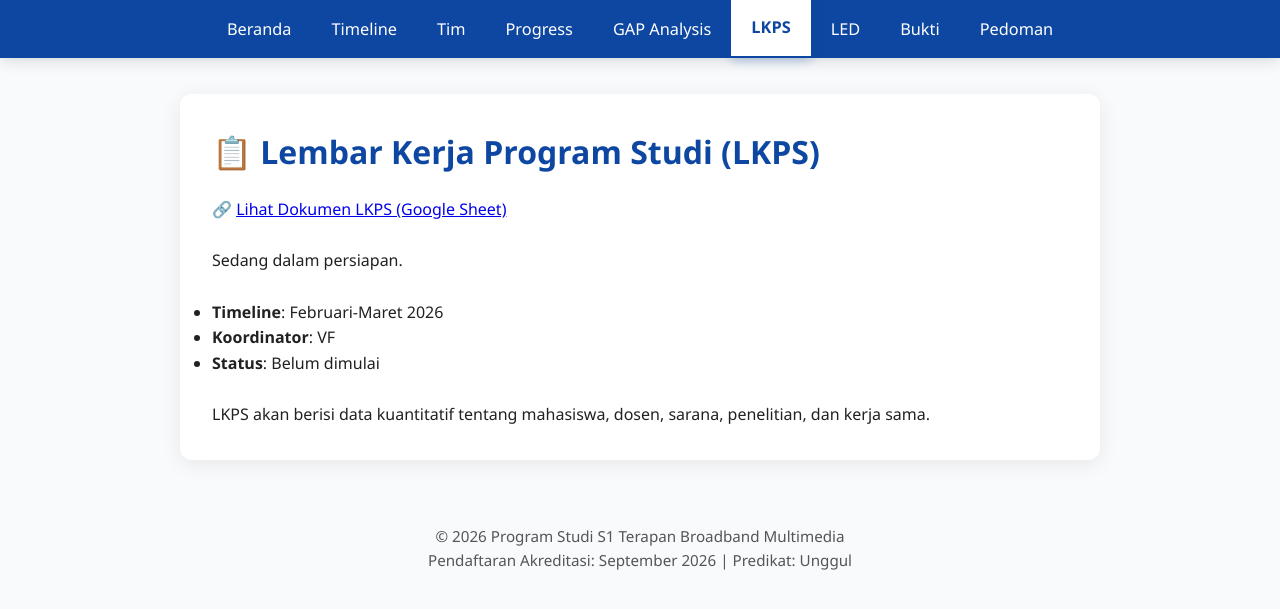
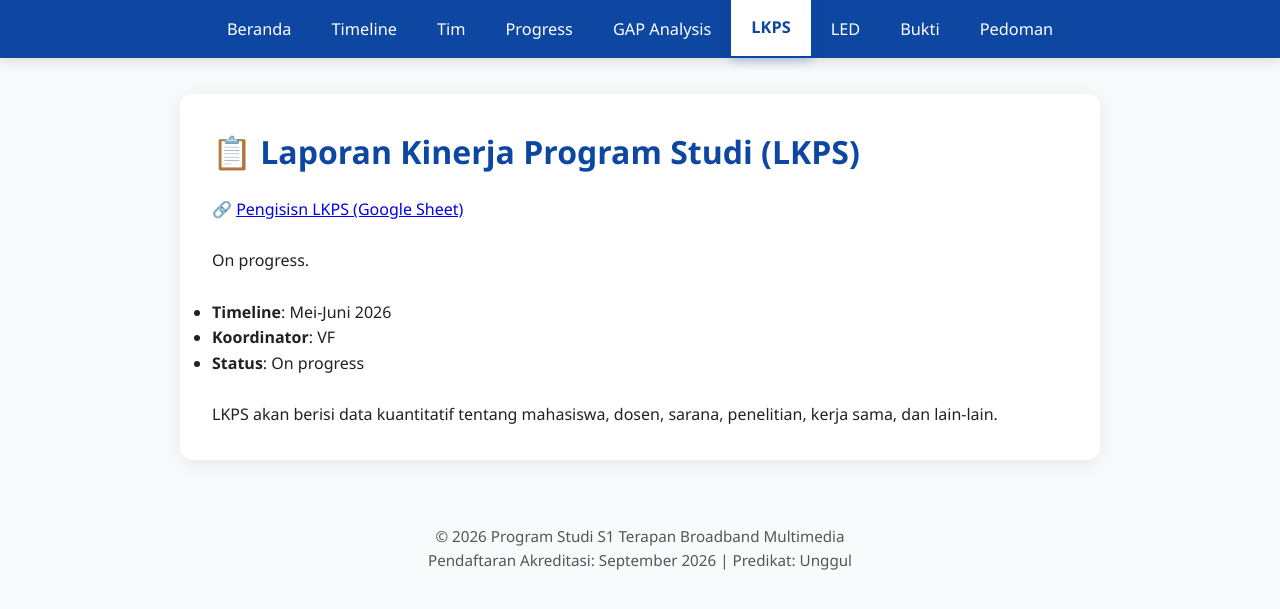
Before and after one commit to portal-psbm/aksibm-26, a Jekyll site: the page built from lkps.md, in a window 1280 px wide. Shown: the top 609 px of the page. Built offline with Jekyll 4.4.1, drawn with Linux system fonts in a browser that asks for light colours.

Commit message:
Update LKPS

```diff
--- a/lkps.md
+++ b/lkps.md
@@ -4,13 +4,13 @@ title: LKPS
 permalink: /lkps/
 ---
 
-# 📋 Lembar Kerja Program Studi (LKPS)
+# 📋 Laporan Kinerja Program Studi (LKPS)
 
-> 🔗 [Lihat Dokumen LKPS (Google Sheet)](https://docs.google.com/spreadsheets/d/1jaMpl96auQ_Zlr0nc8ymsO7PrmH2bcWZpZpsMbXVyfM/edit?usp=drive_link) <br><br>
-Sedang dalam persiapan. <br><br>
+> 🔗 [Pengisisn LKPS (Google Sheet)](https://docs.google.com/spreadsheets/d/1jaMpl96auQ_Zlr0nc8ymsO7PrmH2bcWZpZpsMbXVyfM/edit?usp=drive_link) <br><br>
+On progress. <br><br>
 
-- **Timeline**: Februari-Maret 2026
+- **Timeline**: Mei-Juni 2026
 - **Koordinator**: VF
-- **Status**: Belum dimulai <br><br>
+- **Status**: On progress <br><br>
 
-> LKPS akan berisi data kuantitatif tentang mahasiswa, dosen, sarana, penelitian, dan kerja sama.
+> LKPS akan berisi data kuantitatif tentang mahasiswa, dosen, sarana, penelitian, kerja sama, dan lain-lain.
```
